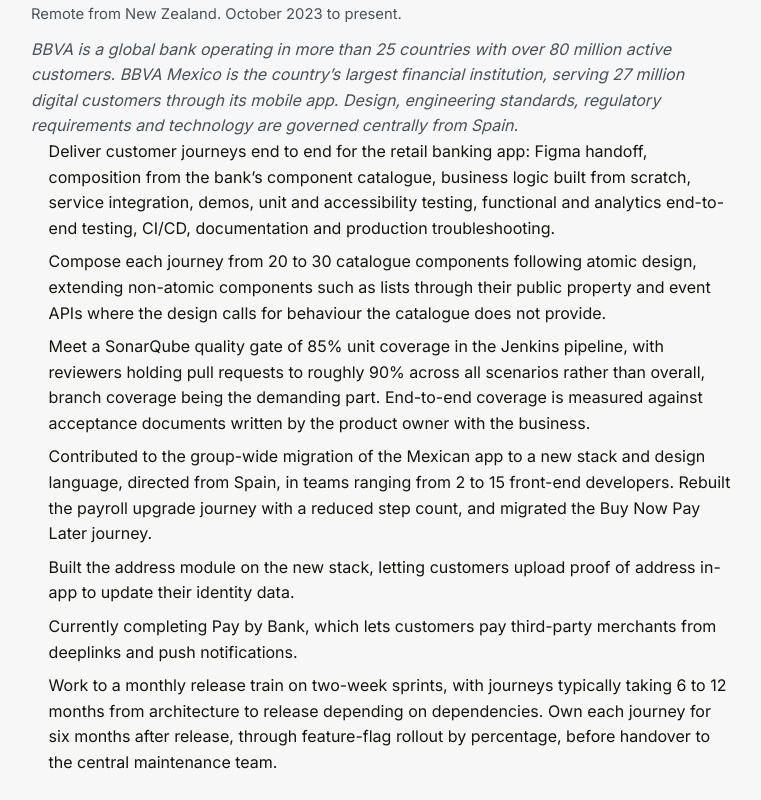
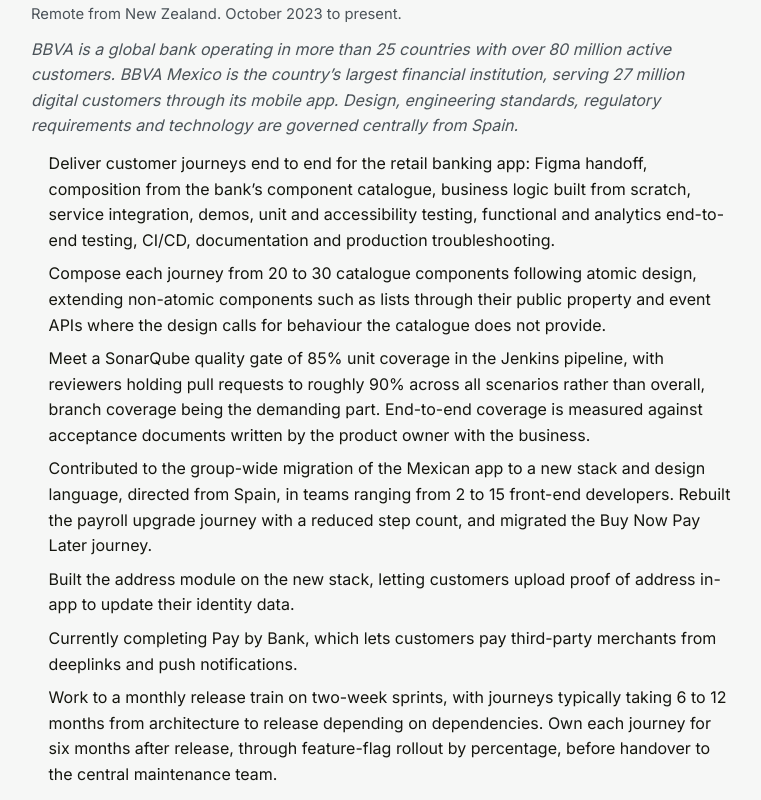
Before and after one commit to Elibabah/elibabah-web, a Next.js app: page /cv in a window 1280 px wide. Shown: the part 980-1780 px from the top of the page, without its empty margins (321-1082 px from the left). Built offline with nearby package versions, Linux system fonts and the light colour scheme.

Commit message:
feat: fix gap style about

```diff
--- a/app/cv/cv.module.css
+++ b/app/cv/cv.module.css
@@ -179,6 +179,13 @@
   padding-left: 1.1rem;
 }
 
+/* The reset above (0,1,1) outranks `.entryBody > * + *` (0,1,0), which glued
+   every list to the italic context line before it. Same specificity, later in
+   the file, so this one wins and restores the rhythm the sibling rule intended. */
+.entryBody > * + ul {
+  margin-top: 0.75rem;
+}
+
 .entryBody li + li {
   margin-top: 0.5rem;
 }
```
